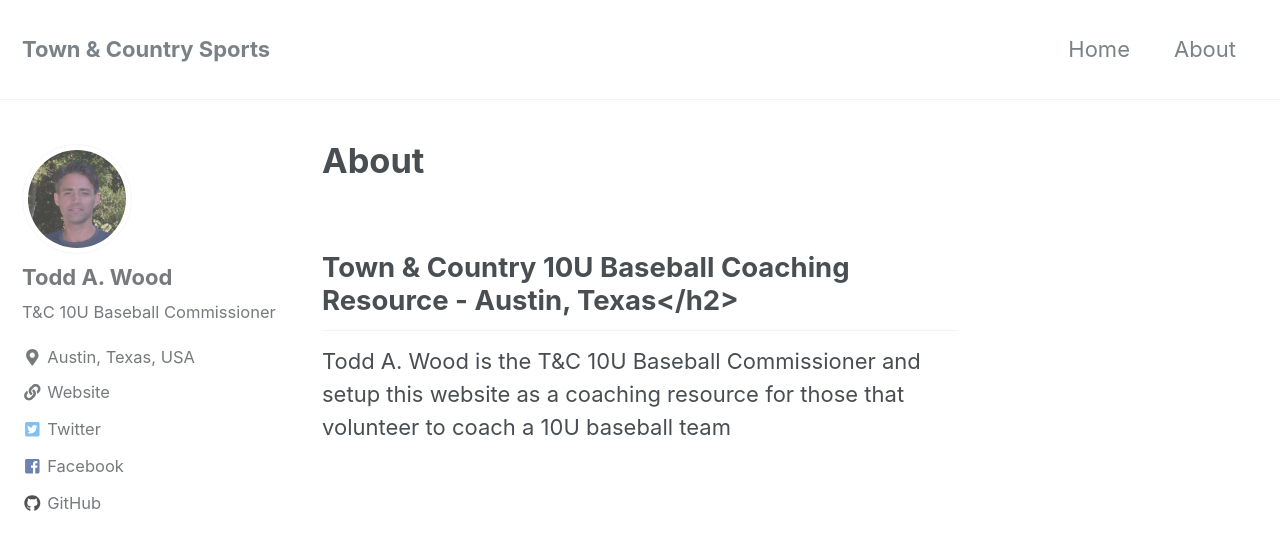
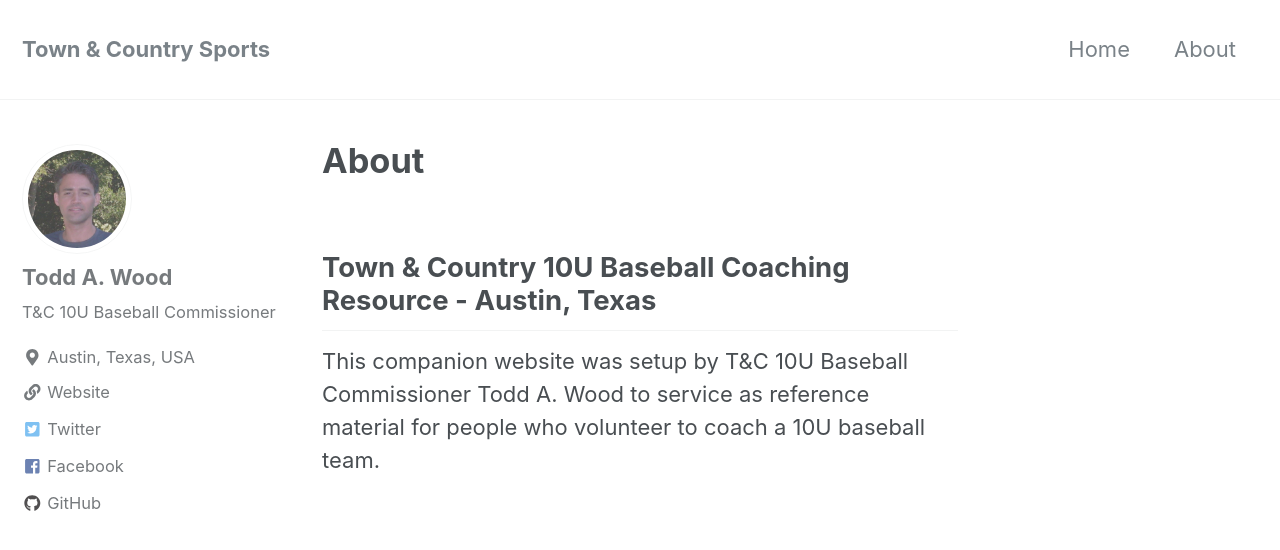
Before and after one commit to tandcsports/tandcsports.github.io, a Jekyll site: the page built from _pages/about.md, in a window 1280 px wide and 900 px high. Shown: the top 550 px of the window. Built offline with Jekyll 4.4.1, drawn with Linux system fonts in a browser that asks for light colours; nearby versions of some CDN libraries.

Commit message:
fixed about page format and wording

```diff
--- a/_pages/about.md
+++ b/_pages/about.md
@@ -5,8 +5,8 @@ permalink: /about/
 author_profile: true
 ---
 
-## Town &amp; Country 10U Baseball Coaching Resource - Austin, Texas</h2>
+## Town &amp; Country 10U Baseball Coaching Resource - Austin, Texas
 
-Todd A. Wood is the T&amp;C 10U Baseball Commissioner and setup this
-website as a coaching resource for those that volunteer to coach a
-10U baseball team
+This companion website was setup by T&amp;C 10U Baseball
+Commissioner Todd A. Wood to service as reference material for people
+who volunteer to coach a 10U baseball team.
```
